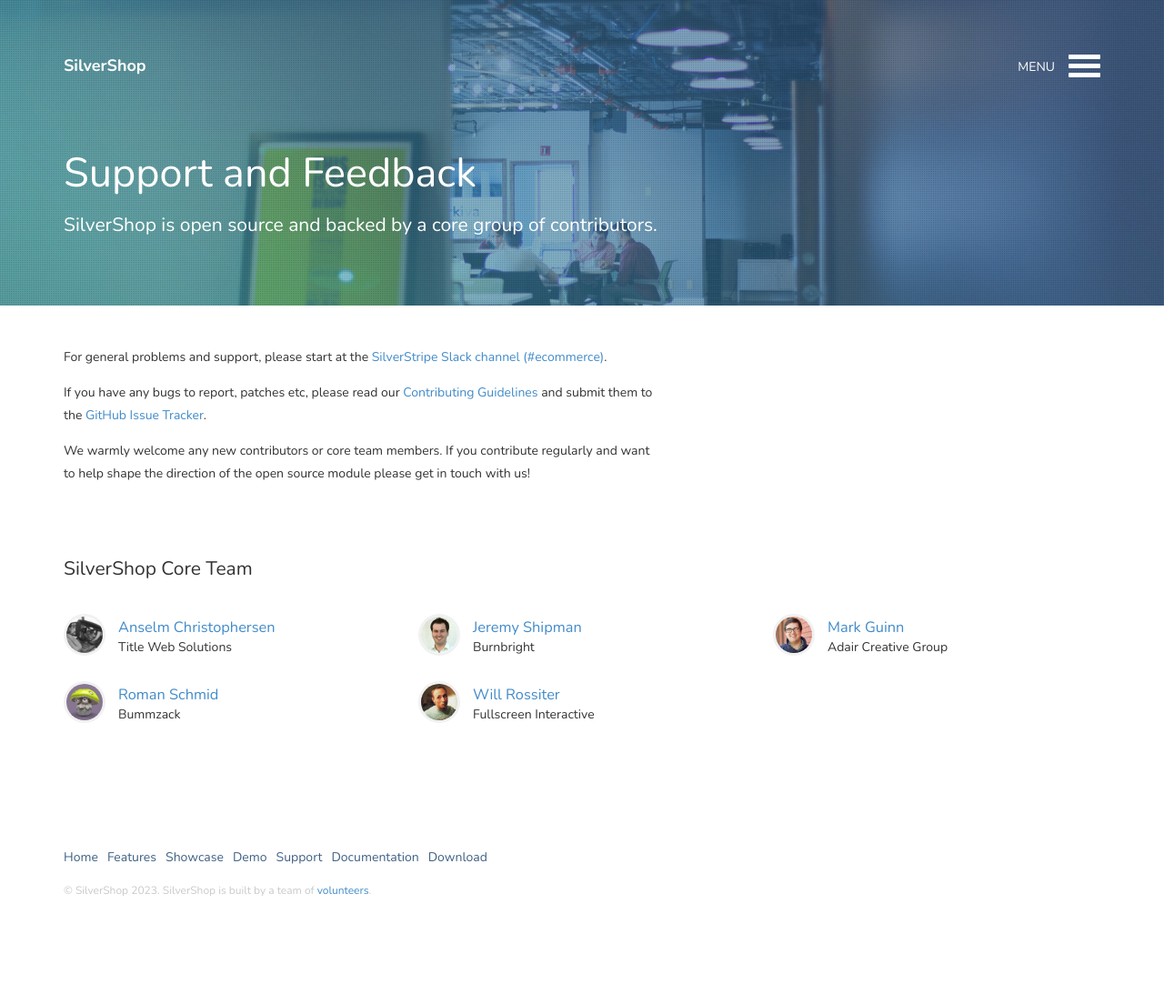
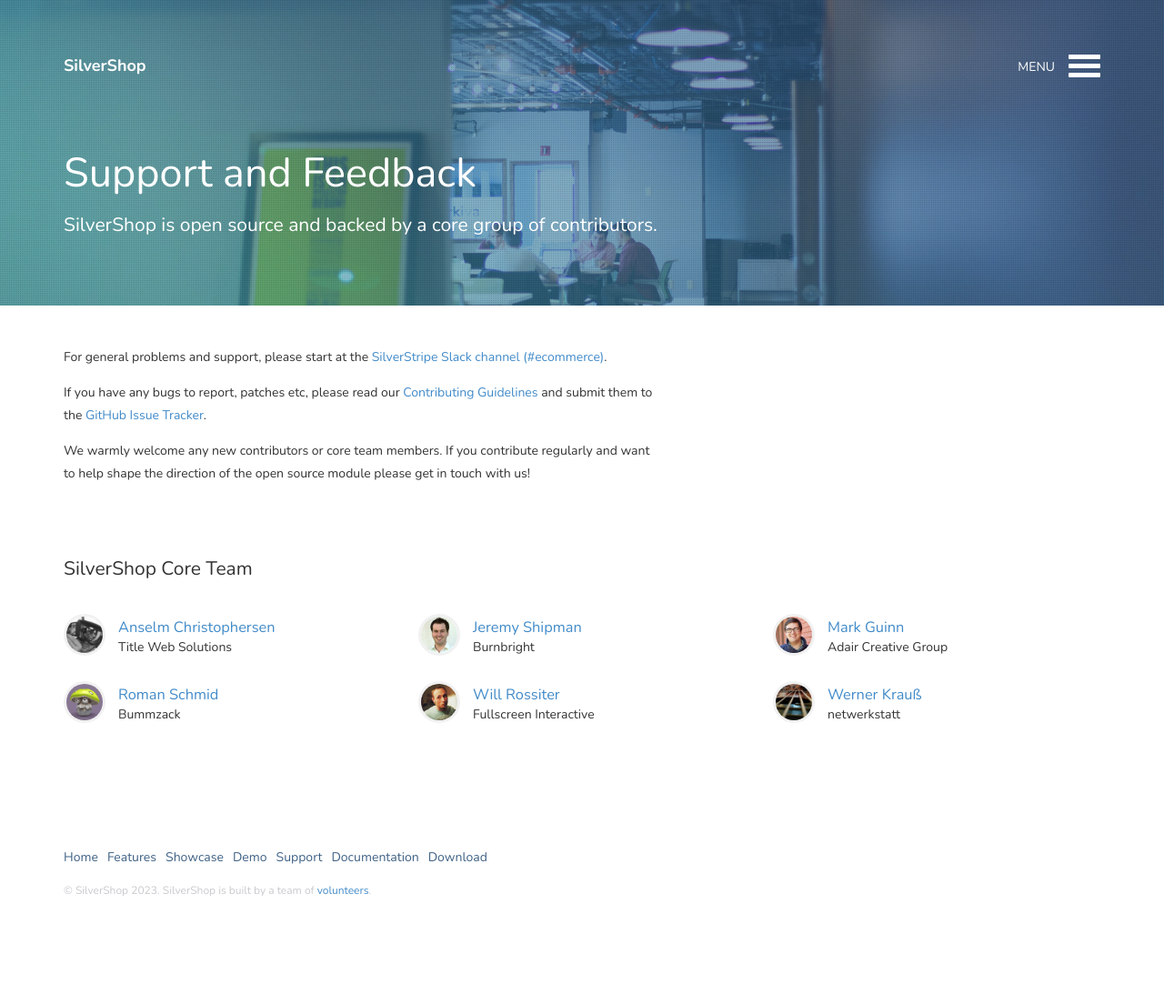
Before and after one commit to silvershop/silvershop.github.io, a Jekyll site: the page built from support.html, in a window 1280 px wide. Shown: the whole page at 91% size. Built offline with Jekyll 4.4.1, drawn with Linux system fonts in a browser that asks for light colours; nearby versions of some CDN libraries.

Commit message:
Add werner to support page (#18)
Add Werner to support page

```diff
--- a/support.html
+++ b/support.html
@@ -74,6 +74,15 @@
                   <p><a href="http://fullscreen.io">Fullscreen Interactive</a></p>
               </div>
           </div>
+
+          <div class="col-xs-6 col-md-4">
+              <div class="person">
+                  <a href="https://github.com/wernerkrauss" class="thumb"><img src="/img/people/werner.jpg" alt="Werner Krau&szlig;" /></a>
+
+                  <h3><a href="https://github.com/wernerkrauss">Werner Krau&szlig;</a></h3>
+                  <p><a href="http://netwerkstatt.at">netwerkstatt</a></p>
+              </div>
+          </div>
     </div>
   </div>
 </section>
```
Also changed, not shown: img/people/werner.jpg (added).
